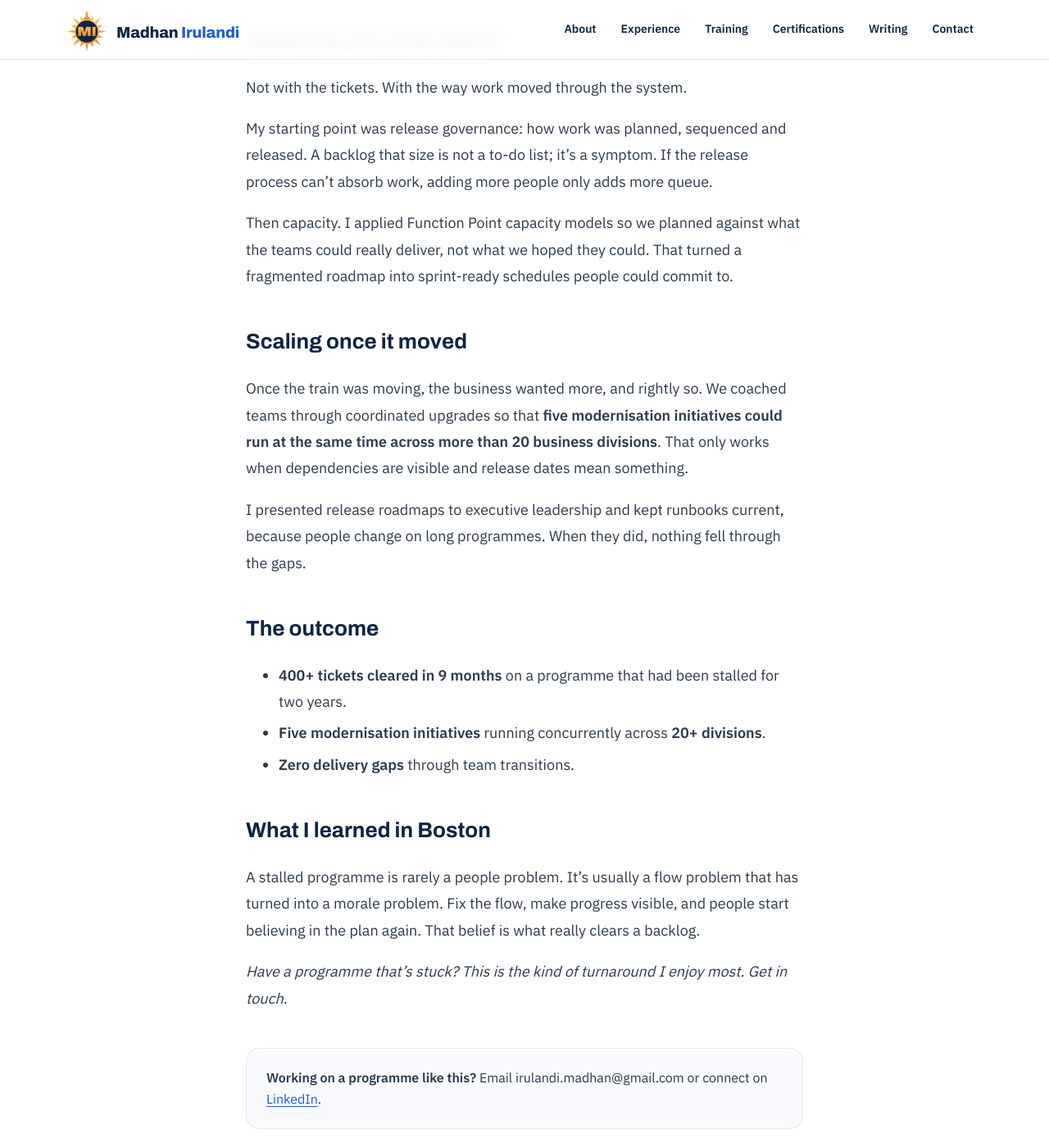
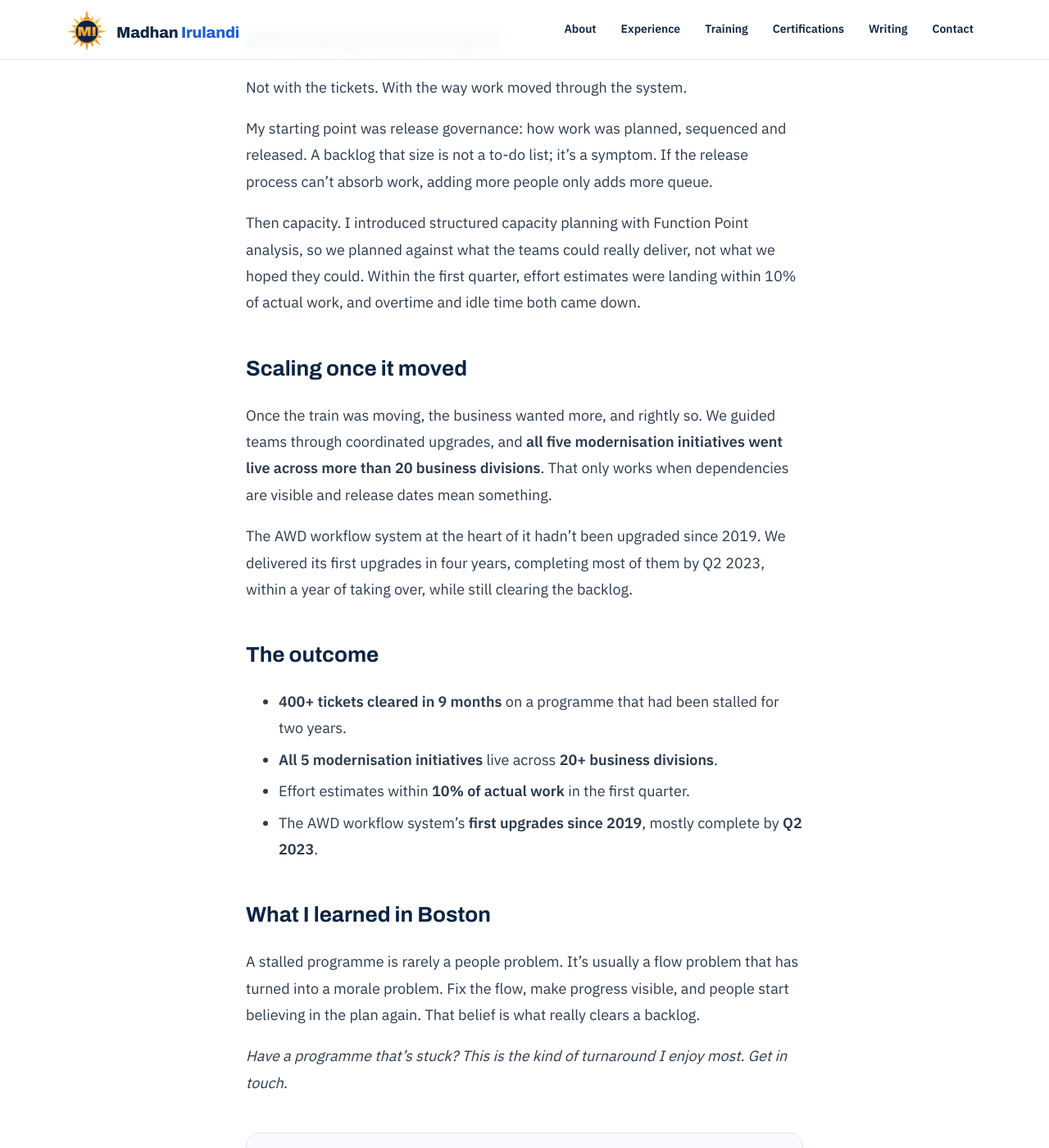
Before and after one commit to Madhan-I/Madhan-I.github.io, a Jekyll site: the page built from _posts/2026-10-20-reviving-a-stalled-platform-john-hancock.md, in a window 1280 px wide and 1400 px high, scrolled down 715 px. Shown: the whole window at 82% size. Built offline with Jekyll 4.4.1, drawn with Linux system fonts in a browser that asks for light colours; our own code applies the rules of GitHub Pages for plain Markdown files.

Commit message:
Blog: align all stories with updated site facts
Co-Authored-By: Claude Opus 5.5 <noreply@anthropic.com>
Claude-Session: https://claude.ai/code/session_01MFRrTt7LBDdX57m85KHNGp

```diff
--- a/_posts/2026-10-20-reviving-a-stalled-platform-john-hancock.md
+++ b/_posts/2026-10-20-reviving-a-stalled-platform-john-hancock.md
@@ -15,19 +15,20 @@ Not with the tickets. With the way work moved through the system.
 
 My starting point was release governance: how work was planned, sequenced and released. A backlog that size is not a to-do list; it's a symptom. If the release process can't absorb work, adding more people only adds more queue.
 
-Then capacity. I applied Function Point capacity models so we planned against what the teams could really deliver, not what we hoped they could. That turned a fragmented roadmap into sprint-ready schedules people could commit to.
+Then capacity. I introduced structured capacity planning with Function Point analysis, so we planned against what the teams could really deliver, not what we hoped they could. Within the first quarter, effort estimates were landing within 10% of actual work, and overtime and idle time both came down.
 
 ## Scaling once it moved
 
-Once the train was moving, the business wanted more, and rightly so. We coached teams through coordinated upgrades so that **five modernisation initiatives could run at the same time across more than 20 business divisions**. That only works when dependencies are visible and release dates mean something.
+Once the train was moving, the business wanted more, and rightly so. We guided teams through coordinated upgrades, and **all five modernisation initiatives went live across more than 20 business divisions**. That only works when dependencies are visible and release dates mean something.
 
-I presented release roadmaps to executive leadership and kept runbooks current, because people change on long programmes. When they did, nothing fell through the gaps.
+The AWD workflow system at the heart of it hadn't been upgraded since 2019. We delivered its first upgrades in four years, completing most of them by Q2 2023, within a year of taking over, while still clearing the backlog.
 
 ## The outcome
 
 - **400+ tickets cleared in 9 months** on a programme that had been stalled for two years.
-- **Five modernisation initiatives** running concurrently across **20+ divisions**.
-- **Zero delivery gaps** through team transitions.
+- **All 5 modernisation initiatives** live across **20+ business divisions**.
+- Effort estimates within **10% of actual work** in the first quarter.
+- The AWD workflow system's **first upgrades since 2019**, mostly complete by **Q2 2023**.
 
 ## What I learned in Boston
 
```
Also changed, not shown: _posts/2026-10-13-ai-compliance-portfolio-manulife.md (+1 -1 lines), _posts/2026-10-27-twenty-million-policyholders-allstate.md (+2 -2 lines), _posts/2026-11-03-from-ipl-hospitality-to-release-trains.md (+2 -2 lines), _posts/2026-11-17-zero-defect-releases-trustage.md (+3 -0 lines), _posts/2026-12-01-walmart-production-support.md (+1 -1 lines).
